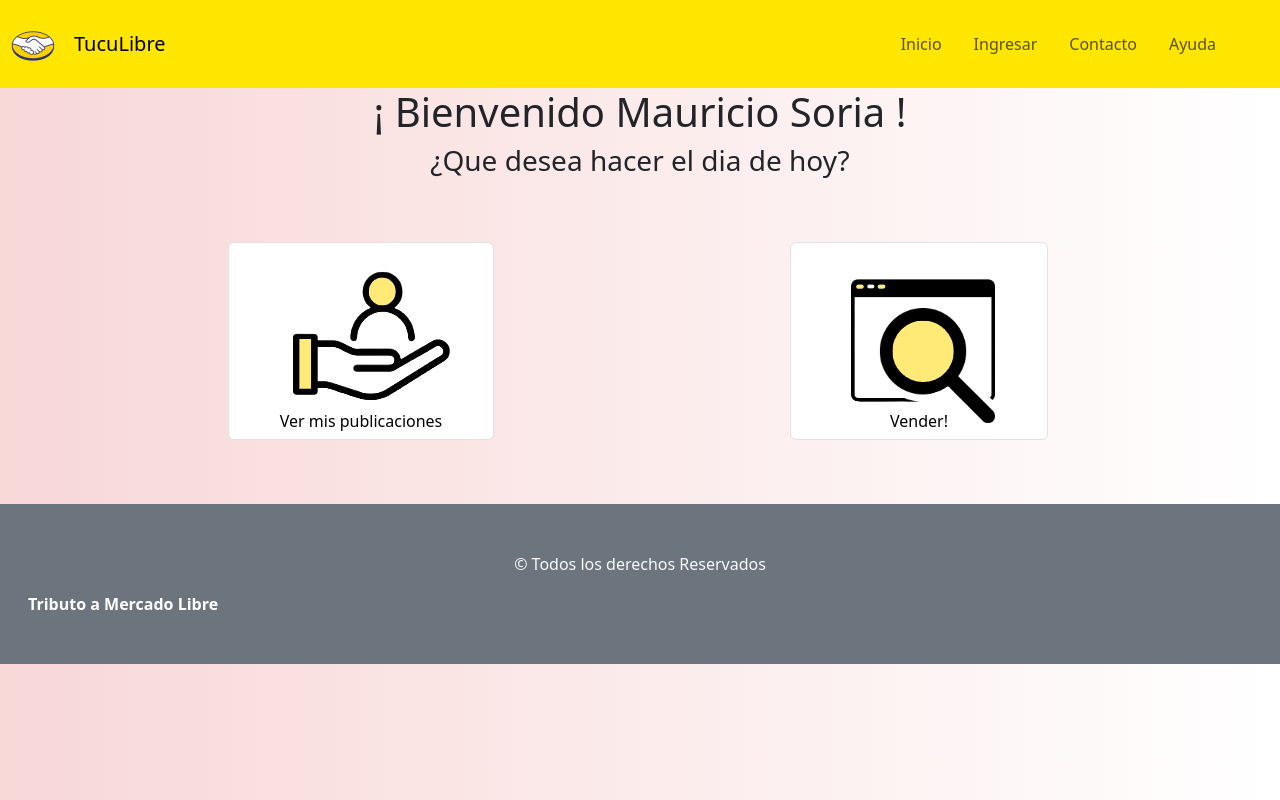
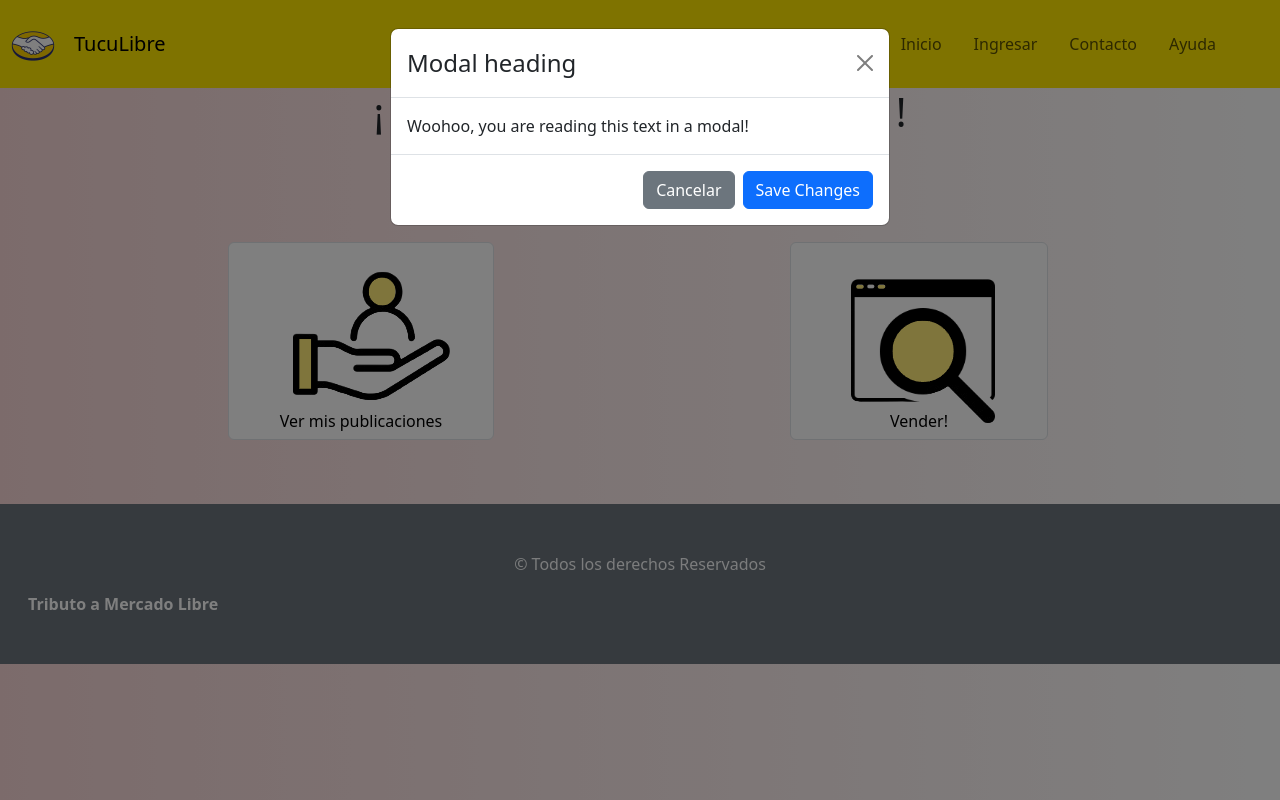
Before and after one commit to G3-R-Avanzado/Frontend, a React (Vite) app: page /user in a window 1280 px wide. Both pictures are taken after a click on the button "Vender!". Built offline with nearby package versions, Linux system fonts and the light colour scheme.

Commit message:
useModal agregado, y ventana modal

```diff
--- a/src/App.css
+++ b/src/App.css
@@ -33,12 +33,10 @@ background-color: white;
     border-radius: 50%;
     background-color: white;
     }
-#BtnAdministrar :hover{
-background-color: rgb(186, 186, 186);
+Button :hover{
+    transform: scale(105%);
 }
-Button:hover{
-    background-color: rgb(186, 186, 186);
-}
+
 #footer{
     bottom: 0;
     left: 0;
--- a/src/Hooks/useCarousel.js
+++ b/src/Hooks/useCarousel.js
@@ -1,7 +1,6 @@
 import { useState } from 'react';
 
 const useCarousel = (totalItems) => {
-    console.log(totalItems);
     const [currentIndex, setCurrentIndex] = useState(0);
     const goToNext = () => {
         setCurrentIndex((prevIndex) => (prevIndex === totalItems - 1 ? 0 : prevIndex + 1));
--- a/src/Hooks/useForm.js
+++ b/src/Hooks/useForm.js
@@ -3,20 +3,16 @@ import { useState } from 'react';
 
 
 export const useForm = () => {
-
   const [formState, setFormState] = useState({});
 
   const onChangeInput = (event) => {
     const field = event.target.name;
     const value = event.target.value;
-
     setFormState({
       ...formState,
       [field]:value
     });
   }
-
-
   return {
     ...formState,
     formState,
--- a/src/Hooks/useModal.js
+++ b/src/Hooks/useModal.js
@@ -0,0 +1,20 @@
+import React, { useState } from 'react';
+
+const useModal = () => {
+    const [open, setOpen] = useState(false)
+
+    const ShowModal = (event) =>{
+    setOpen(true)
+    }
+    const CloseModal =(event)=>{
+    setOpen(false)
+    }
+    return {
+        ...open,
+        open,
+        ShowModal,
+        CloseModal
+    };
+};
+
+export default useModal;
--- a/src/pages/users/StartUser.jsx
+++ b/src/pages/users/StartUser.jsx
@@ -1,9 +1,13 @@
 import React from 'react';
 import { usuario } from '../../usuario';
-import { Button,Container,Row,Col } from 'react-bootstrap';
+import { Button, Container, Row, Col, Modal } from 'react-bootstrap';
 import icono1 from "../../assets/icono1.png"
 import icono2 from "../../assets/icono2.png"
+import useModal from '../../Hooks/useModal';
+
 const StartUser = (props) => {
+    const { open, ShowModal, CloseModal } = useModal()
+
     return (
         <>
             <Container>
@@ -12,19 +16,19 @@ const StartUser = (props) => {
                     <h2 className='fs-3 text-center'>¿Que desea hacer el dia de hoy?</h2>
                 </section>
                 <Container>
-            <Row  className='d-flex justify-content-center align-items-center my-5 '>
-                <Col lg={6} md={12}  className='my-3 d-flex justify-content-center '>
+                    <Row className='d-flex justify-content-center align-items-center my-5 '>
+                        <Col lg={6} md={12} className='my-3 d-flex justify-content-center '>
                             <Button id='BtnAdministrar' className='bg-white border rounded'>
-                        <Container style={{with:"160px!important",height:"160px"}}>
-                        <img src={icono1}  style={{objectFit:"contain"}} alt="" />
+                                <Container style={{ with: "160px!important", height: "160px" }}>
+                                    <img src={icono1} style={{ objectFit: "contain" }} alt="" />
                                 </Container>
                                 <span className='text-black'>Ver mis publicaciones</span>
                             </Button>
                         </Col>
-                <Col  lg={6} md={12} className='my-3 d-flex justify-content-center '>
-                    <Button id='BtnVender' className='bg-white border rounded'>
-                        <Container style={{with:"160px!important",height:"160px"}}>
-                            <img src={icono2} style={{objectFit:"contain"}}  alt="" />
+                        <Col lg={6} md={12} className='my-3 d-flex justify-content-center '>
+                            <Button id='BtnVender' onClick={ShowModal} className='bg-white border rounded'>
+                                <Container style={{ with: "160px!important", height: "160px" }}>
+                                    <img src={icono2} style={{ objectFit: "contain" }} alt="" />
                                 </Container>
                                 <span className='text-black'>Vender!</span>
                             </Button>
@@ -32,6 +36,20 @@ const StartUser = (props) => {
                     </Row>
                 </Container>
             </Container>
+            <Modal show={open} onHide={CloseModal}>
+                <Modal.Header closeButton>
+                    <Modal.Title>Modal heading</Modal.Title>
+                </Modal.Header>
+                <Modal.Body>Woohoo, you are reading this text in a modal!</Modal.Body>
+                <Modal.Footer>
+                    <Button variant="secondary" onClick={CloseModal}>
+                        Cancelar
+                    </Button>
+                    <Button variant="primary" onClick={{}}>
+                        Save Changes
+                    </Button>
+                </Modal.Footer>
+            </Modal>
         </>
     );
 };
```
Lines whose indentation alone changed are shown as unchanged.
